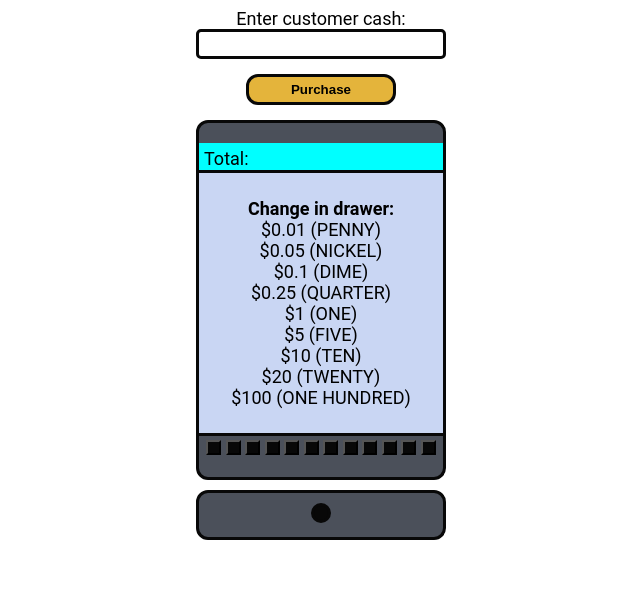
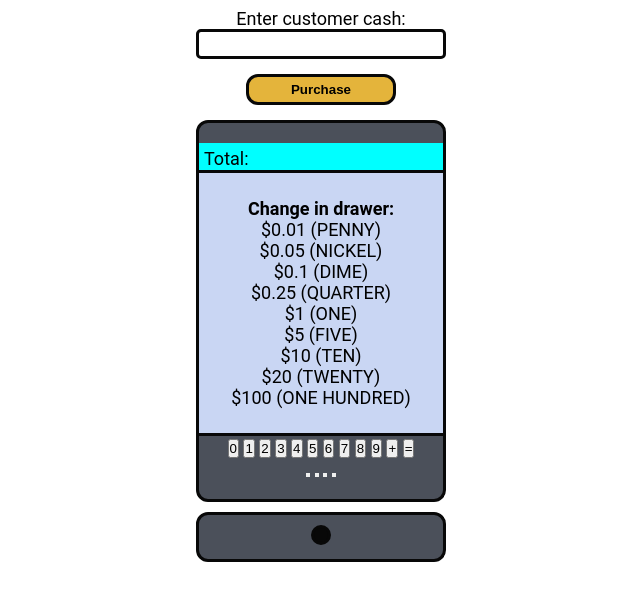
Before and after one commit to Aelkoulali/Cash-Register, a plain HTML site: page index.html in a window 1280 px wide. Shown: the part 94-694 px from the top of the page, without its empty margins (319-959 px from the left). Drawn offline with Linux system fonts and the light colour scheme.

Commit message:
CSS : bts-container

```diff
--- a/index.html
+++ b/index.html
@@ -32,18 +32,26 @@
                 <p>$100 (ONE HUNDRED)</p>
             </div>
             <div class="bts-container">
-                <button class="btn"></button>
-                <button class="btn"></button>
-                <button class="btn"></button>
-                <button class="btn"></button>
-                <button class="btn"></button>
-                <button class="btn"></button>
-                <button class="btn"></button>
-                <button class="btn"></button>
-                <button class="btn"></button>
-                <button class="btn"></button>
-                <button class="btn"></button>
-                <button class="btn"></button>
+                <div class="bts-1">
+                <button class="btn-1">0</button>
+                <button class="btn-1">1</button>
+                <button class="btn-1">2</button>
+                <button class="btn-1">3</button>
+                <button class="btn-1">4</button>
+                <button class="btn-1">5</button>
+                <button class="btn-1">6</button>
+                <button class="btn-1">7</button>
+                <button class="btn-1">8</button>
+                <button class="btn-1">9</button>
+                <button class="btn-1">+</button>
+                <button class="btn-1">=</button>
+                </div>
+                <div class="bts-2">
+                <button class="btn-2"></button>
+                <button class="btn-3"></button>
+                <button class="btn-4"></button>
+                <button class="btn-5"></button>
+                </div>
             </div>
         </div>
         <div class="drawer">
```
